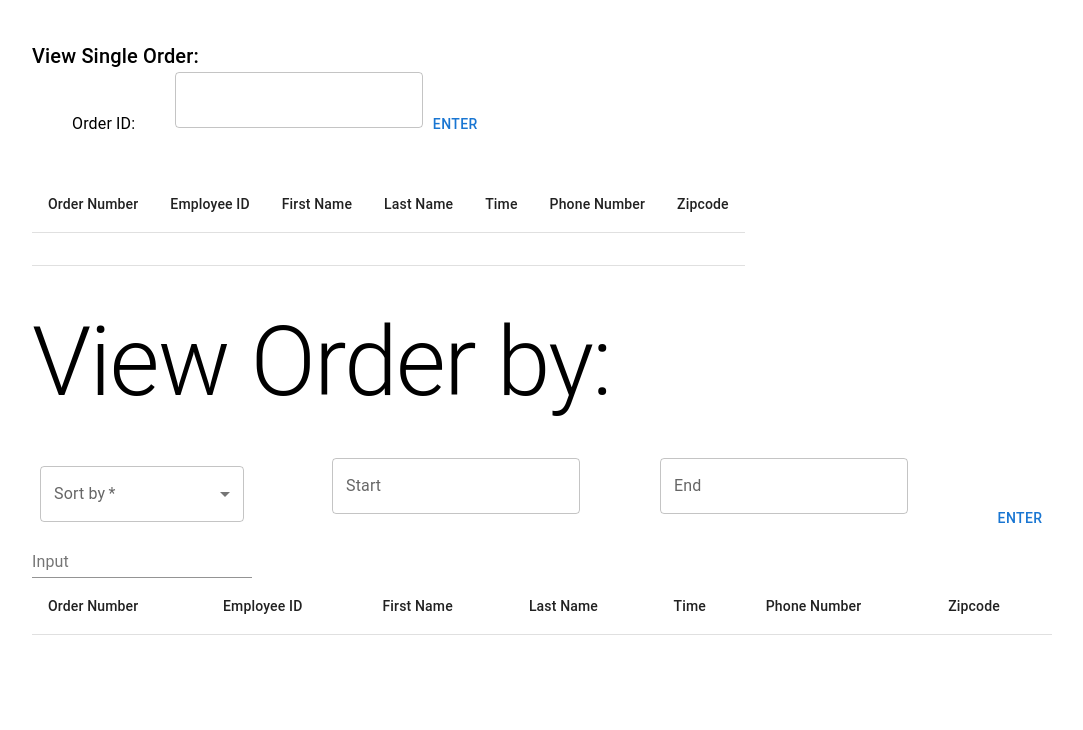
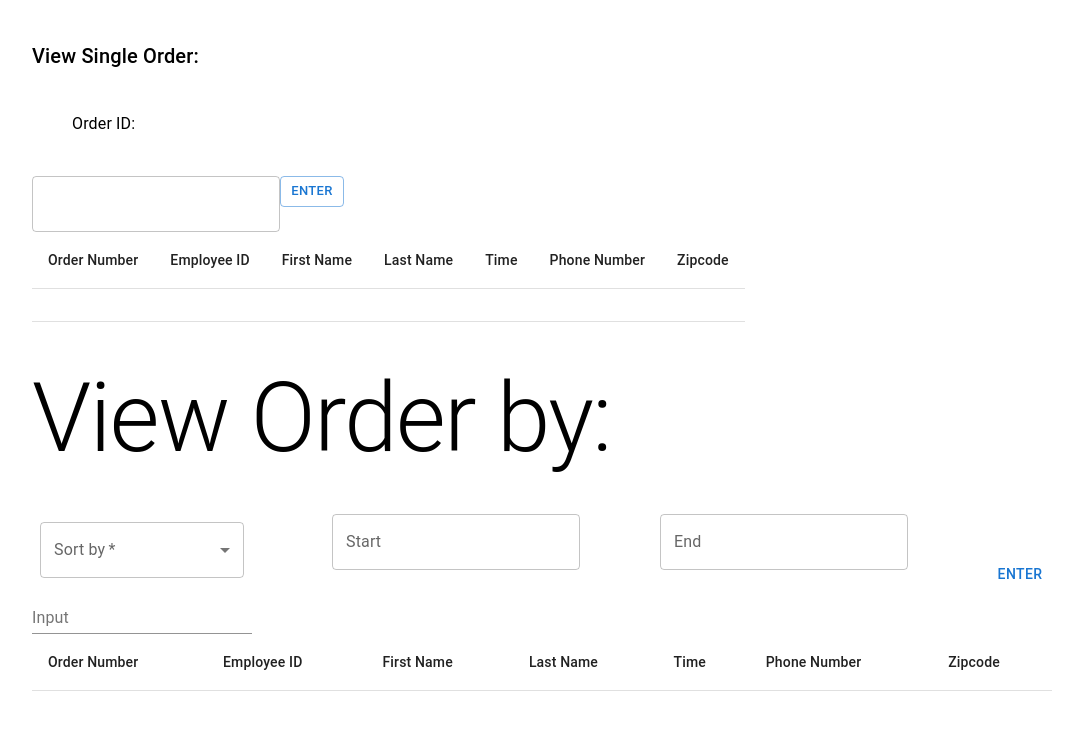
Before and after one commit to duncanmclean1/Cooper-s-Corp, a React (Create React App) app in the folder Frontend/coopers-corp/: page /vieworder in a window 1280 px wide. Shown: the top 730 px of the page, without its empty margins (8-1091 px from the left). Built offline with nearby package versions, Linux system fonts and the light colour scheme.

Commit message:
view order

```diff
--- a/Frontend/coopers-corp/src/Pages/ViewOrdersPage.js
+++ b/Frontend/coopers-corp/src/Pages/ViewOrdersPage.js
@@ -147,11 +147,11 @@ export default function ViewOrdersPage() {
     <Grid container spacing={2} margin={5}>
       <Box component="section">
         <Typography variant="h6" >View Single Order:</Typography>
-        <Box display="flex" flex-direction="row">
+        <Grid width='50%' >
         <Typography variant="body1" margin={5}>Order ID:</Typography>
         <TextField variant="outlined"  onChange={handleId}>Order ID: </TextField>
-        <Button onClick={handleSubmit}>ENTER</Button>
-        </Box>
+        <Button onClick={handleSubmit} variant='outlined' size='small'>ENTER</Button>
+        </Grid>
         <Table>
         <TableHead>
           <TableRow>
```
